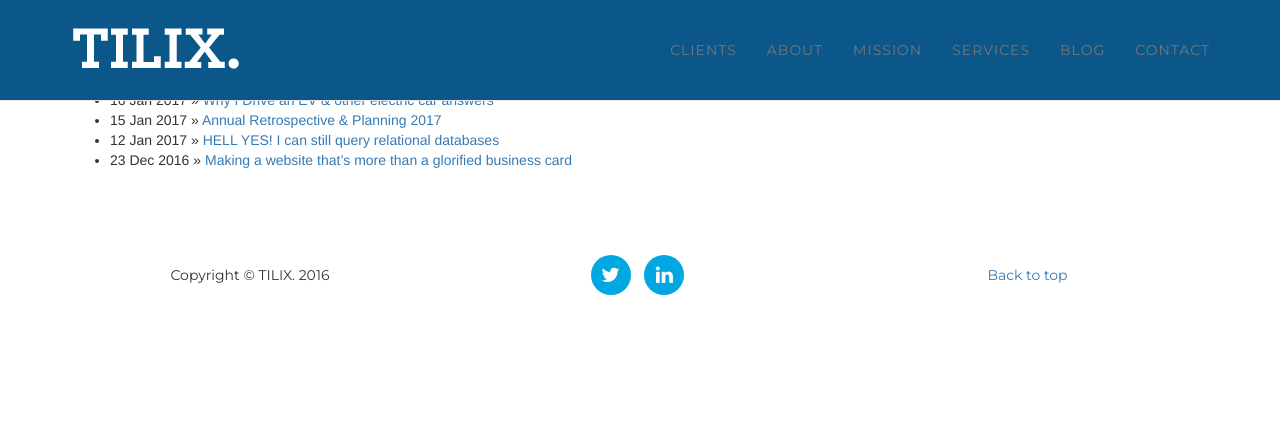
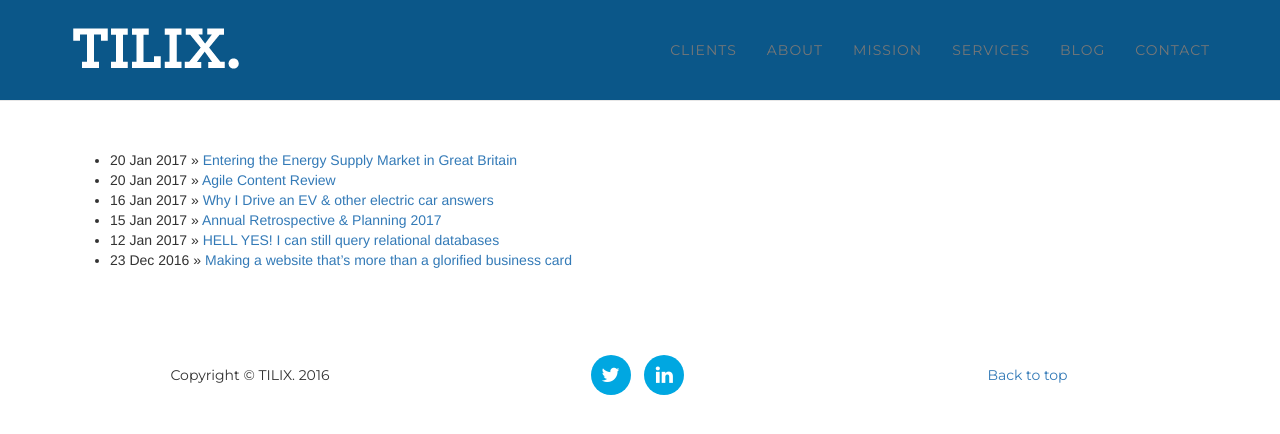
Before and after one commit to milomedia/tilix, a Jekyll site: the page built from blog-grant.html, in a window 1280 px wide. Shown: the top 434 px of the page. Built offline with Jekyll 4.4.1, drawn with Linux system fonts in a browser that asks for light colours; nearby versions of some CDN libraries; a script that is not in the unit is left out.

Commit message:
Update tilix.css

```diff
--- a/css/tilix.css
+++ b/css/tilix.css
@@ -307,7 +307,7 @@ section h2{
 	section {
 		padding: 50px 0
 	}
-	section.blog {
+	.blog section {
 		margin-top: 100px;
 	}
 	section.tilix-icons {
```
